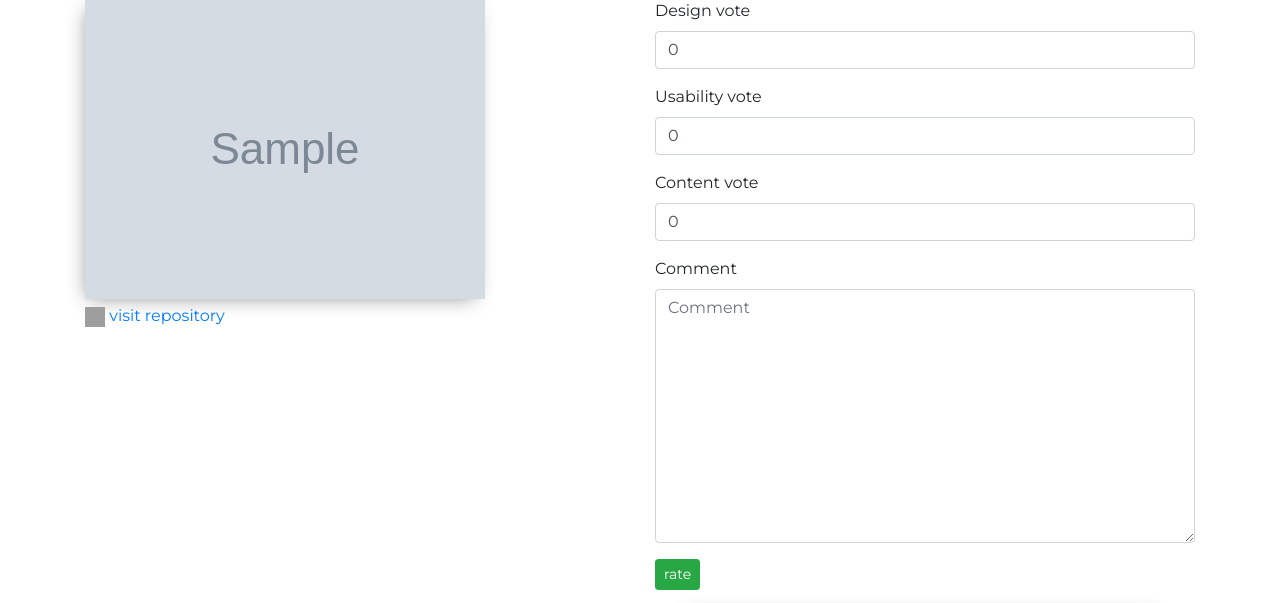
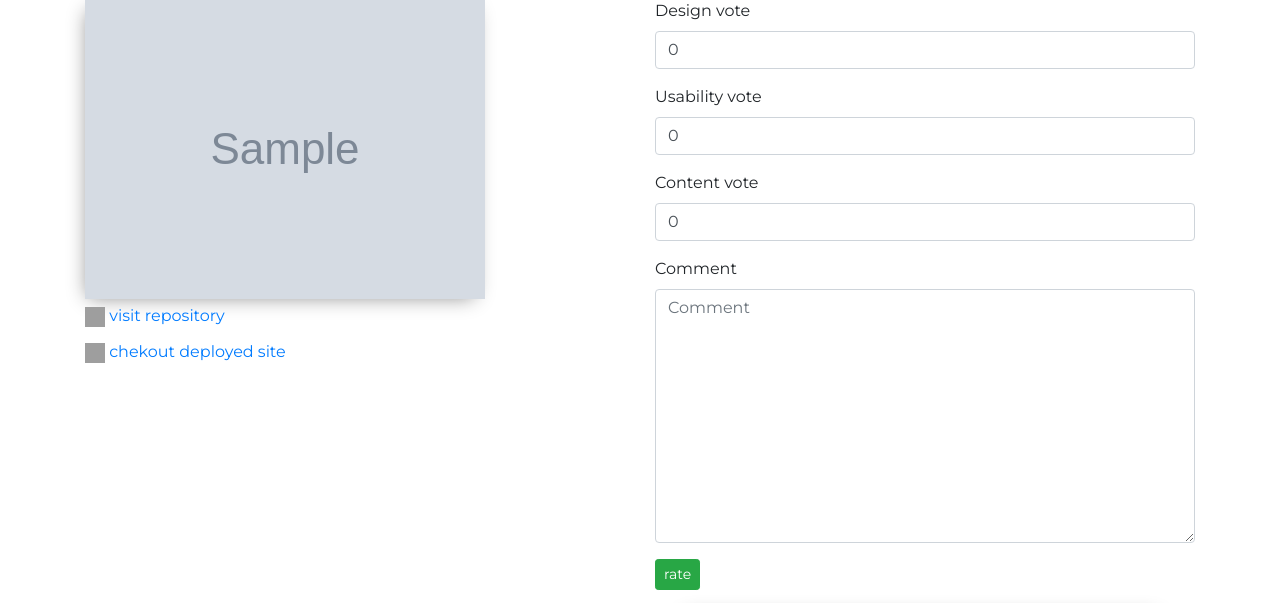
Before and after one commit to kennedybabu/peer-to-peer, a Django app: page /rate_project/1/ in a window 1280 px wide. Shown: the part 89-692 px from the top of the page. Run offline with Django 3.2, Linux system fonts and the light colour scheme; a user stored in the database is signed in; tables that the repository leaves empty hold one stand-in row (values such as "Sample post"); grey boxes marked "Sample" are stand-in pictures; some libraries are stand-ins or nearby versions; grey boxes are pictures that could not be loaded.

Commit message:
feature: add link to deployed site

```diff
--- a/app/templates/rate_project.html
+++ b/app/templates/rate_project.html
@@ -8,8 +8,11 @@
                 <div>
                     <img src="{{ project.image.url }}" alt="">
                 </div>
-                <a href="{{ project.live_link }}"><img class="linkies my-2" src="https://res.cloudinary.com/dblrvhi8r/image/upload/v1640095571/globe_zb9oat.png" alt="link"></a>
-                <a target="_blank" href="{{ project.repo_link }}" class="my-2">visit repository</a>
+                <a href="{{ project.repo_link }}"><img class="linkies my-2" src="https://res.cloudinary.com/dblrvhi8r/image/upload/v1640095571/globe_zb9oat.png" alt="link"></a>
+                <a target="_blank" href="{{ project.repo_link }}" class="my-2">visit repository</a><br>
+
+                <a href="{{ project.live_link }}"><img class="linkies my-2" src="https://res.cloudinary.com/dblrvhi8r/image/upload/v1640095571/link_qn7mhw.png" alt="link"></a>
+                <a target="_blank" href="{{ project.live_link }}" class="my-2">chekout deployed site</a>
             </div>
             <div class="form-div col-md-6">
                 <div>
--- a/static/css/base.css
+++ b/static/css/base.css
@@ -293,7 +293,7 @@ body > div > div > div.info.col-md-6 > div > img {
 }
 
 
-body > div > div > div.info.col-md-6 > a:nth-child(2) > img {
+body > div > div > div.info.col-md-6 > a > img {
     height: 20px;
     width: 20px;
 }
```
